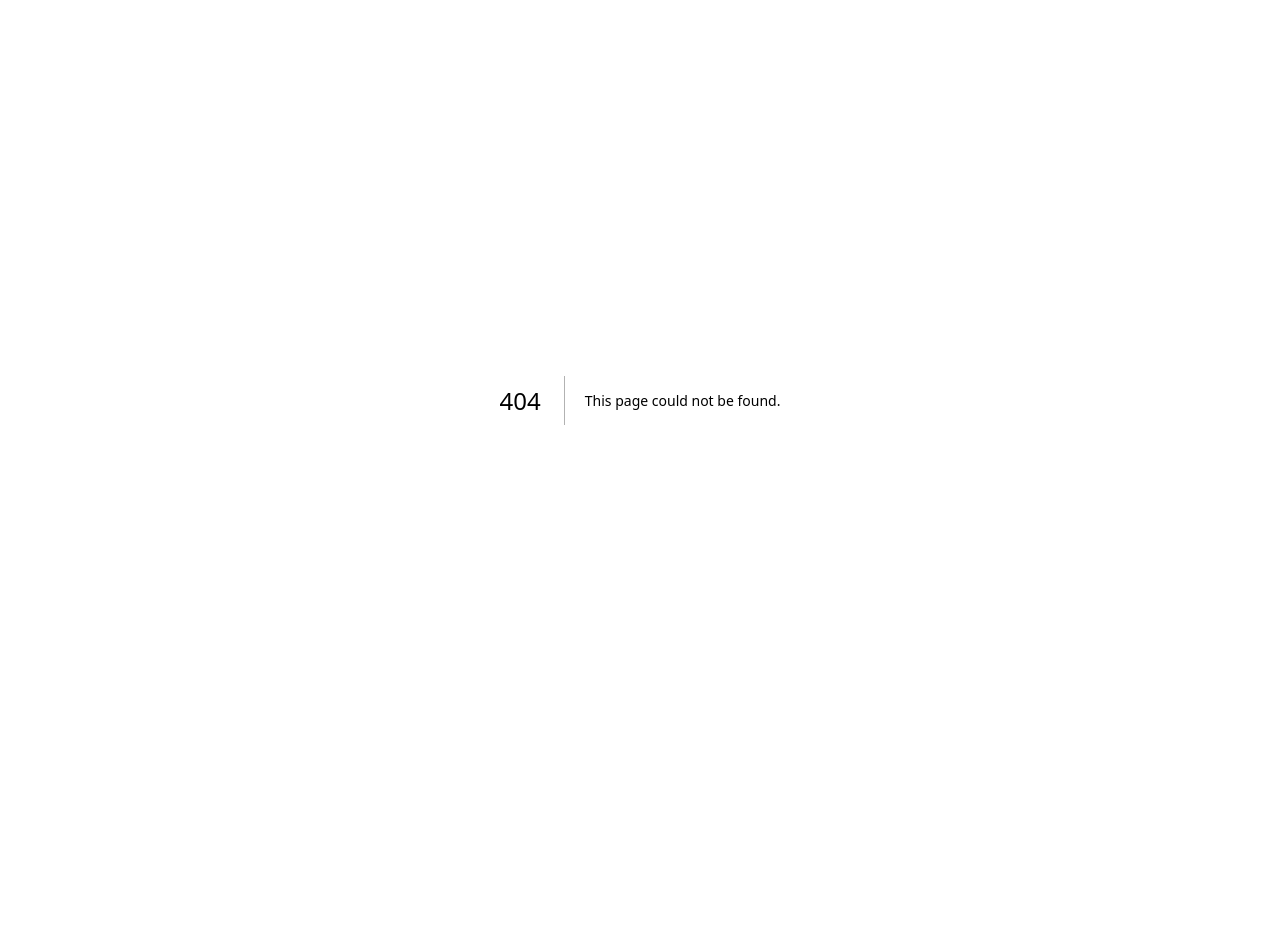
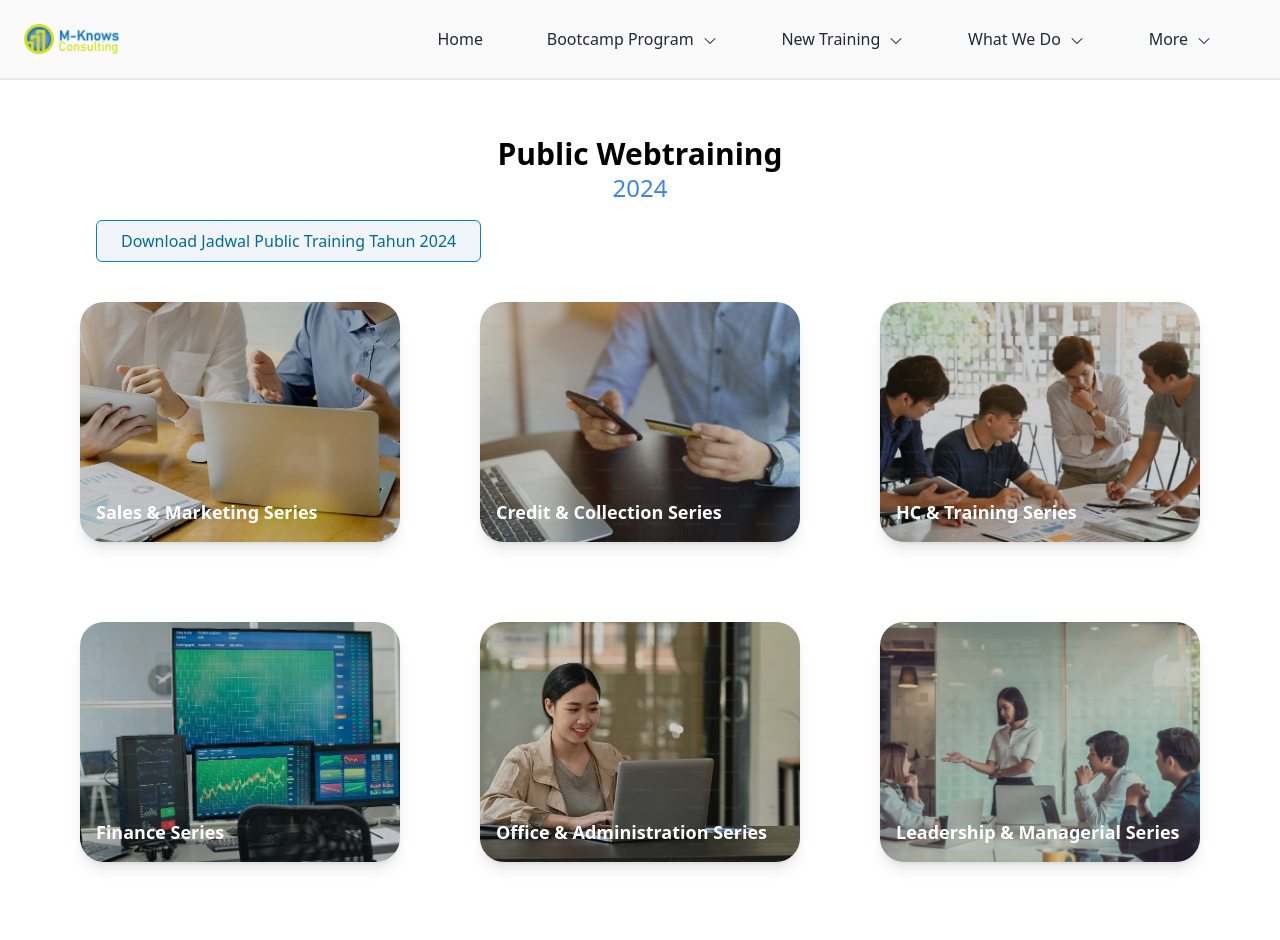
Before and after one commit to Tim4-4IA06-P3L/MKnows-FrontEnd, a Next.js app: page /what-we-do/training/public-learning in a window 1280 px wide. Before the commit this address had no page. Shown: the top 940 px of the page. Before the commit the page ends 800 px from the top, so only its background shows below. Built offline with nearby package versions, Linux system fonts and the light colour scheme.

Commit message:
Add public learning page

```diff
--- /dev/null
+++ b/app/what-we-do/training/public-learning/page.tsx
@@ -0,0 +1,61 @@
+import React from "react";
+import Navbar from "../../../components/Navbar";
+import Footer from "../../../components/Footer";
+import Card from "../../../components/Card";
+import Link from "next/link";
+
+const App = () => {
+  return (
+    <div className="bg-white text-gray-800">
+      <Navbar />
+      <main className="text-center pt-14">
+        <div>
+          <h1 className="text-3xl font-bold text-black">Public Webtraining</h1>
+          <h2 className="text-2xl text-blue-500">2024</h2>
+        </div>
+        <div className="mt-4 text-left pl-24 pb-10">
+          <Link href="/what-we-do/training/online-learning/formulir">
+            <button className="px-6 py-2 bg-slate-100 border border-sky-600 text-sky-700 rounded-md hover:bg-gray-200">
+              Download Jadwal Public Training Tahun 2024
+            </button>
+          </Link>
+        </div>
+
+        {/* Grid */}
+        <section className="">
+          <div className="container mx-auto sm:px-4 md:px-6 lg:px-10 text-left">
+            <div className="grid sm:grid-cols-1 md:grid-cols-2 lg:grid-cols-3 gap-20 mx-10 pb-20">
+              <Card
+                title="Sales & Marketing Series"
+                imgSrc="/sms.jpeg"
+                link="#"
+              />
+              <Card
+                title="Credit & Collection Series"
+                imgSrc="/ccs.jpeg"
+                link="#"
+              />
+              <Card title="HC & Training Series" imgSrc="/hts.jpeg" link="#" />
+              <Card title="Finance Series" imgSrc="/fs.jpeg" link="#" />
+              <Card
+                title="Office & Administration Series"
+                imgSrc="/oas.jpeg"
+                link="#"
+              />
+              <Card
+                title="Leadership & Managerial Series"
+                imgSrc="/lms.jpeg"
+                link="#"
+              />
+              <div className="hidden lg:block"></div>{" "}
+              <Card title="Other Series" imgSrc="/os.jpeg" link="#" />
+            </div>
+          </div>
+        </section>
+      </main>
+      <Footer />
+    </div>
+  );
+};
+
+export default App;
```
